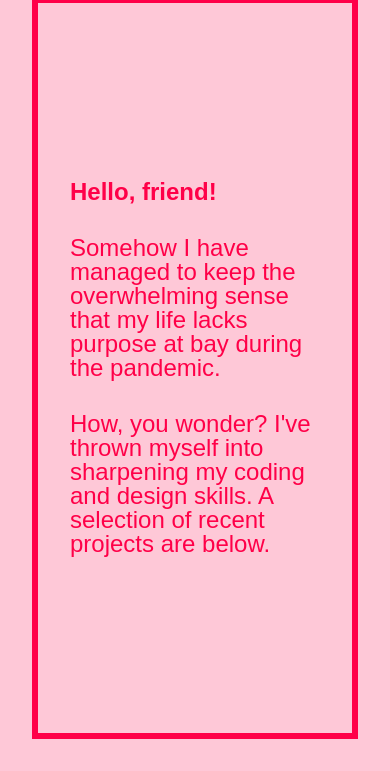
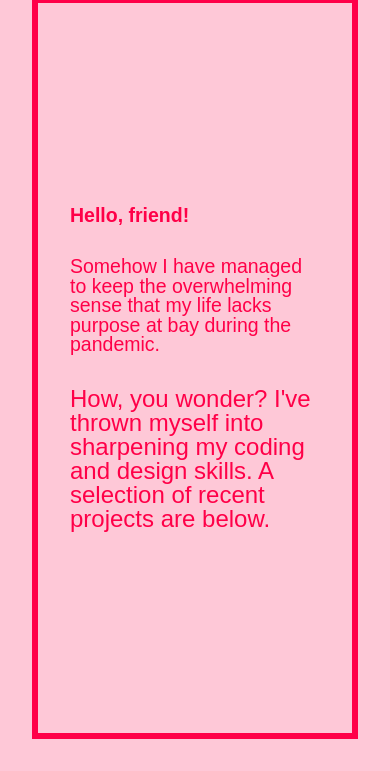
Before and after one commit to melissashayrobinson/portfolio, a plain HTML site: page index.html in a window 390 px wide. Shown: the part 73-844 px from the top of the page. Drawn offline with Linux system fonts and the light colour scheme; a web font is replaced by a local one.

Commit message:
Hero text is responsive

```diff
--- a/resources/css/style.css
+++ b/resources/css/style.css
@@ -66,9 +66,8 @@ nav li {
 }
 
 h1 {
-	font-size: 3rem;
+	font-size: 5vw;
 	margin-bottom: 2rem;
-	padding-right: 300px;
 }
 
 h2 {
@@ -214,10 +213,6 @@ footer {
 }
 
 @media only screen and ( min-width : 401px ) and ( max-width : 1062px ){
-h1 {
-	font-size: 2.5rem;
-	padding-right: 0px;
-}
 
 .details {
 	grid-column-end: span 2;
@@ -226,10 +221,7 @@ h1 {
 
 
 @media only screen and (max-width : 400px ){
-	h1 {
-	  font-size: 1.5rem;
-	  padding-right: 0px;
-	}
+
 
 	h3 {
 	  font-size: 1.5rem;
```
Also changed, not shown: index.html (+0 -1 lines).
